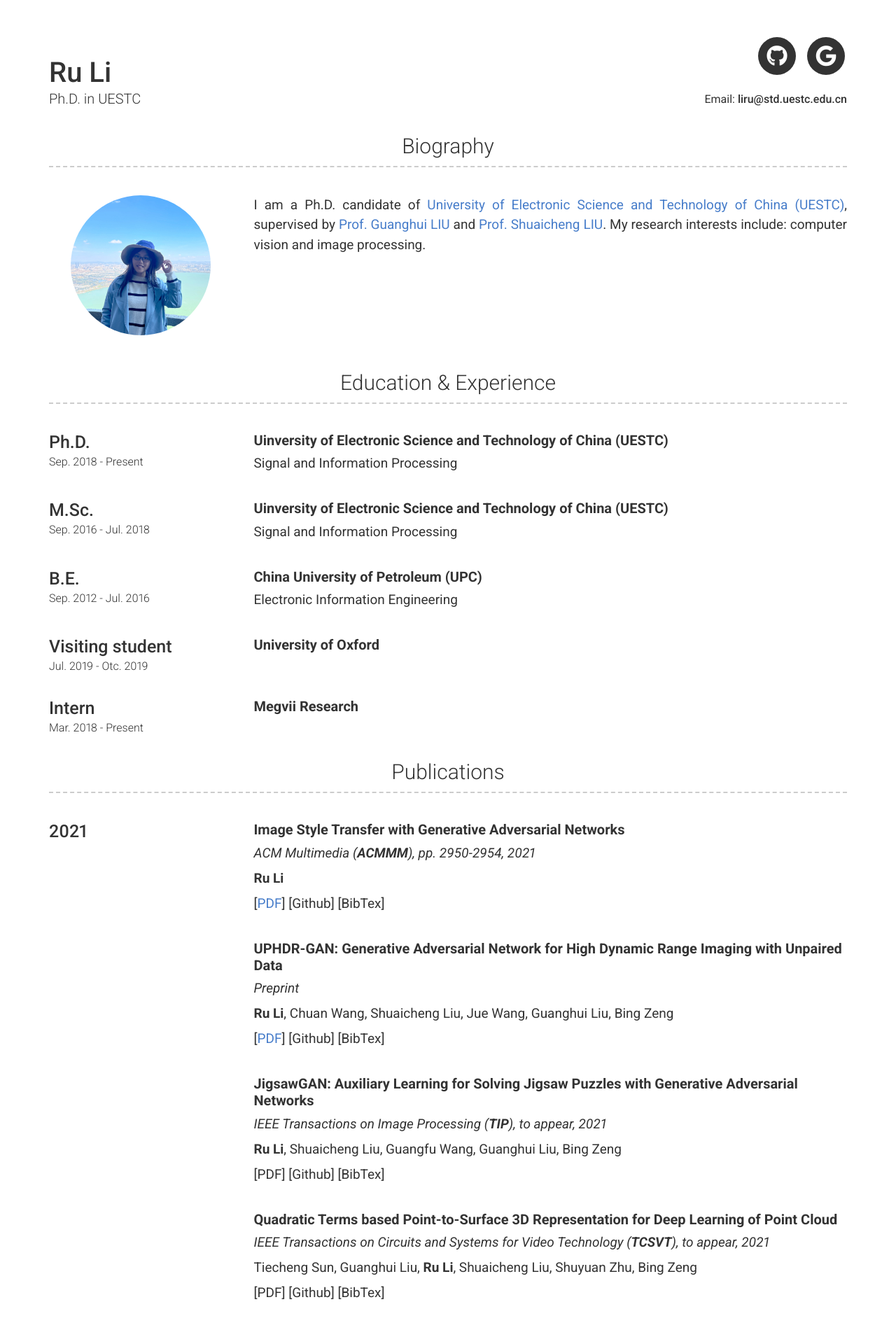
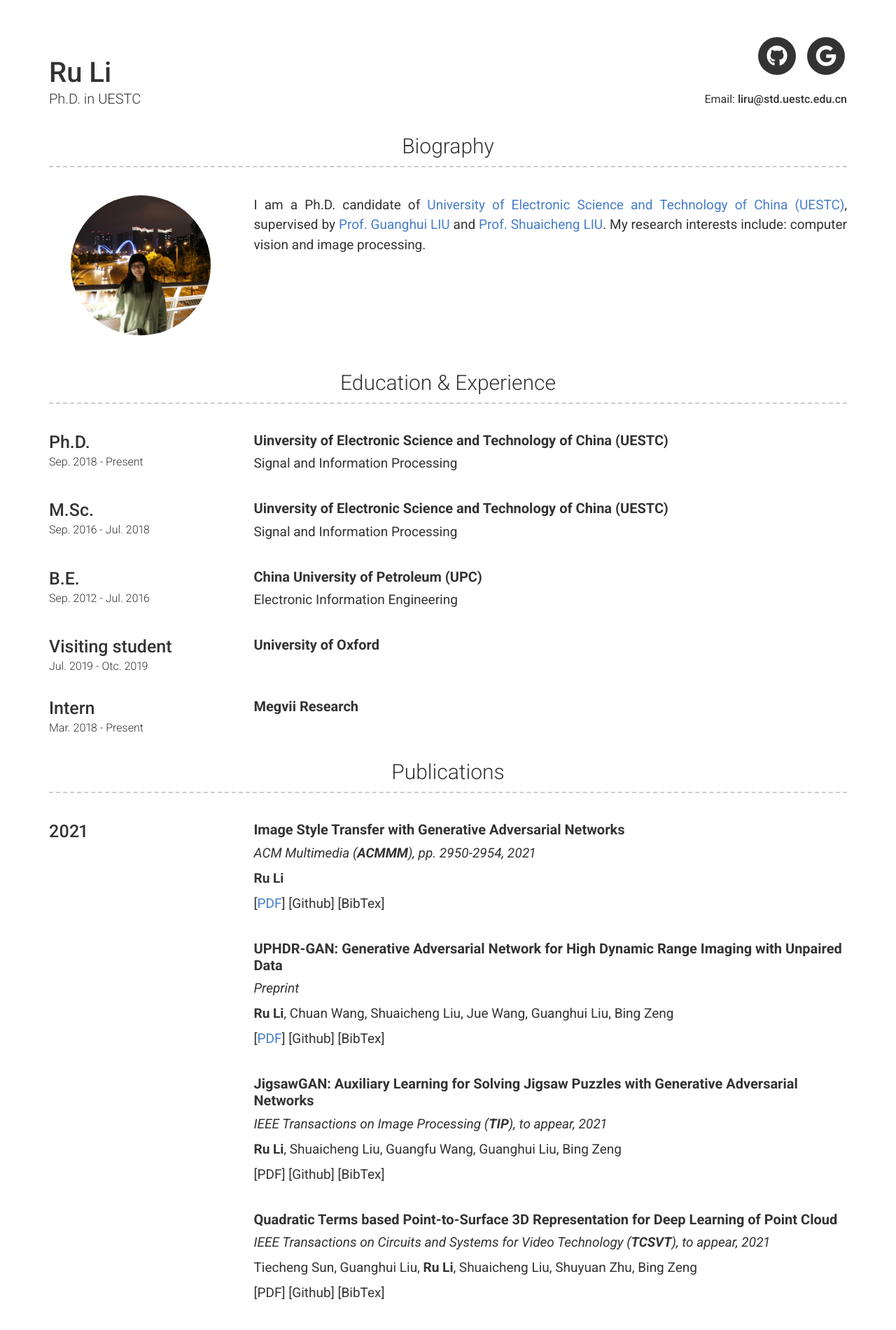
Before and after one commit to liru0126/liru0126.github.io, a Jekyll site: the page built from index.md, in a window 1280 px wide. Shown: the top 1900 px of the page at 70% size. Built offline with Jekyll 4.4.1, drawn with Linux system fonts in a browser that asks for light colours; nearby versions of some CDN libraries.

Commit message:
Update _config.yml

```diff
--- a/_config.yml
+++ b/_config.yml
@@ -47,7 +47,7 @@ additional_links:
 # About Section
 # about_title: About Me
 about_title: Biography
-about_profile_image: images/liru2.jpeg
+about_profile_image: images/liru3.jpeg
 about_content: | # this will include new lines to allow paragraphs
   I am a Ph.D. candidate of [University of Electronic Science and Technology of China (UESTC)](https://en.uestc.edu.cn/),
   supervised by [Prof. Guanghui LIU](https://scholar.google.com.hk/citations?user=AjfD95EAAAAJ&hl=zh-CN&oi=ao) and
```
